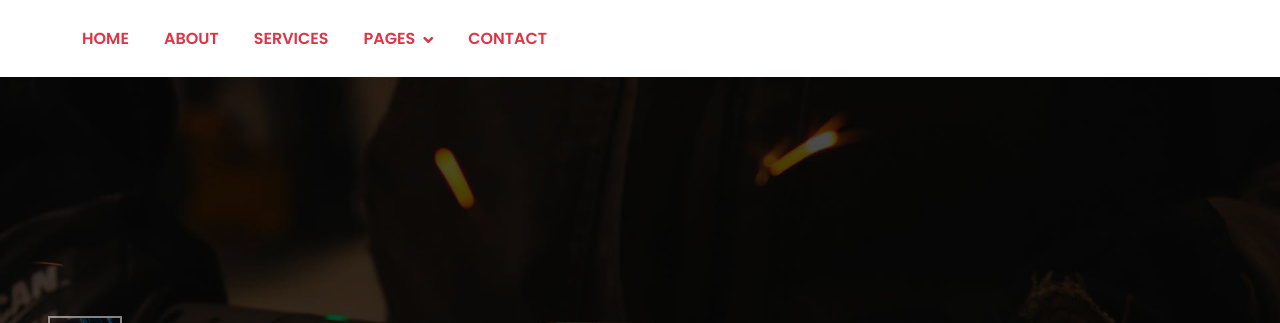
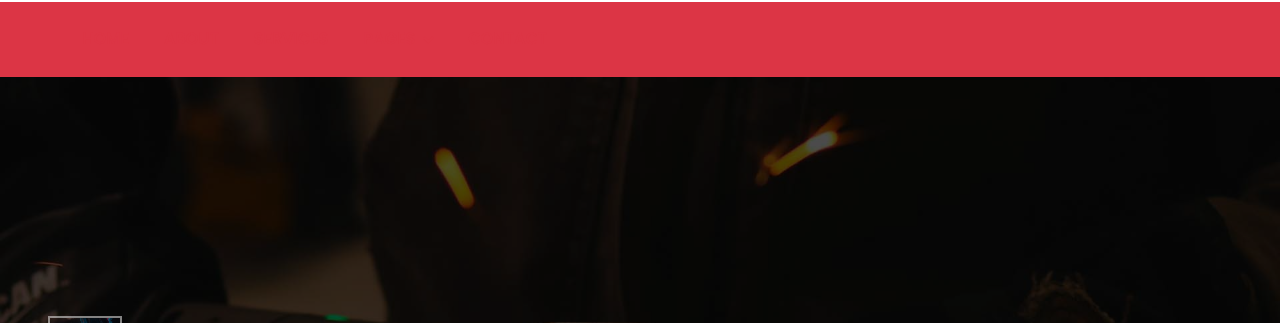
Before and after one commit to Joseph240198/serralleriaDori, a plain HTML site: page index.html in a window 1280 px wide. Shown: the part 72-395 px from the top of the page. Drawn offline with nearby package versions, Linux system fonts and the light colour scheme.

Commit message:
Update index.html

```diff
--- a/index.html
+++ b/index.html
@@ -68,9 +68,9 @@
 
 
     <!-- Navbar Start -->
-    <div class="container-fluid bg-white sticky-top wow fadeIn" data-wow-delay="0.1s">
+    <div class="container-fluid bg-red sticky-top wow fadeIn" data-wow-delay="0.1s">
         <div class="container">
-            <nav class="navbar navbar-expand-lg bg-white navbar-light p-lg-0">
+            <nav class="navbar navbar-expand-lg bg-red navbar-light p-lg-0">
                 <a href="index.html" class="navbar-brand d-lg-none">
                     <h1 class="fw-bold m-0">WELDORK</h1>
                 </a>
```
